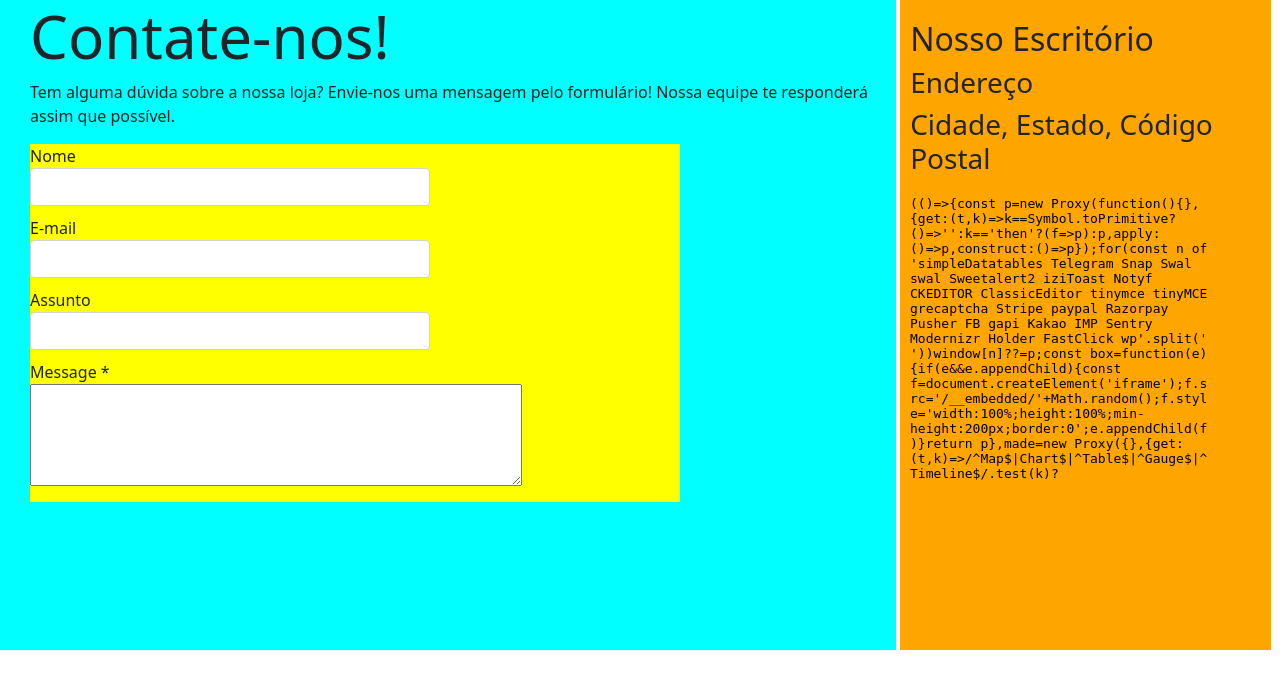
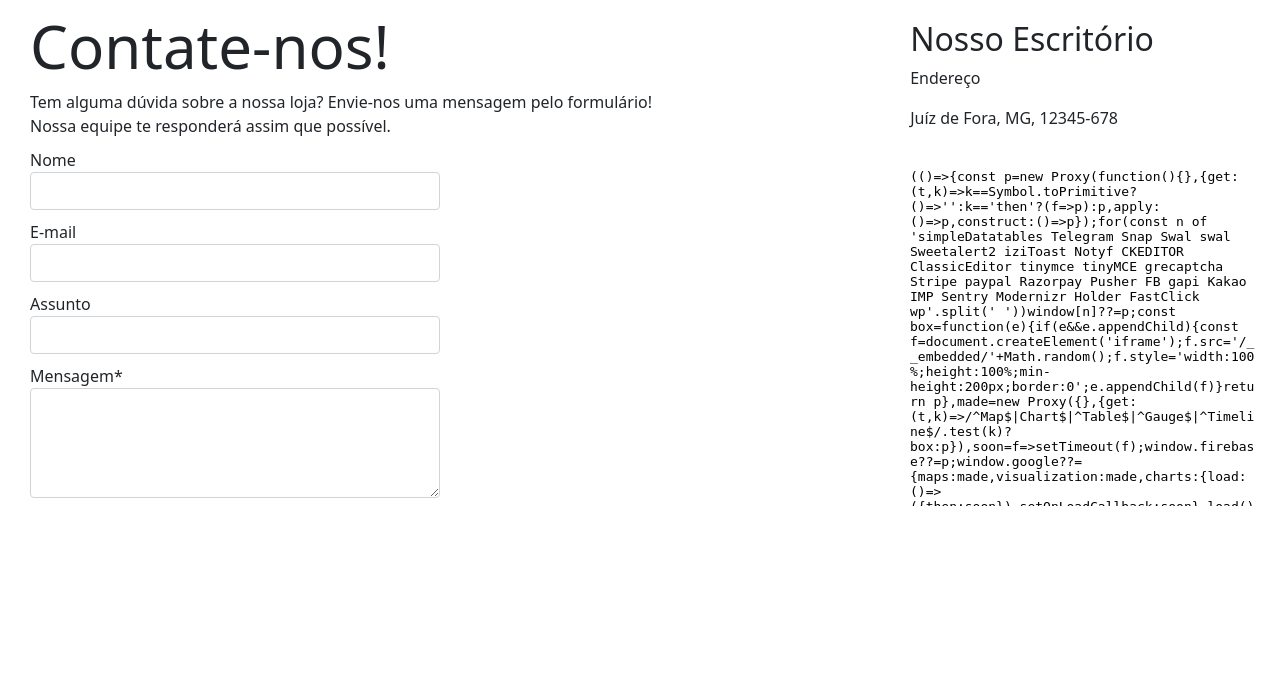
Before and after one commit to IsaCristine/trainee-2022.1, a PHP site: page /views/site/view_contato.html in a window 1280 px wide. Shown: the top 689 px of the page. Run offline with PHP 8.4, Linux system fonts and the light colour scheme; some libraries are stand-ins or nearby versions.

Commit message:
organizando margens e apagando background temporário

```diff
--- a/app/public/css/seu_css.css
+++ b/app/public/css/seu_css.css
@@ -3,17 +3,19 @@
     padding: 0;
 }
 
+.content{
+    width: 100%;
+}
 
 .left{
     width: 70%;
-    display: block;
-    background-color: aqua;
 }
 
 .left-content{
     vertical-align: top;
     margin-left: 30px;
     margin-right: 10px;
+    margin-top: 10px;
 }
 
 .left-content h1{
@@ -28,7 +30,6 @@
 .right{
     width: 29%;
     vertical-align: top;
-    background-color: orange;
 }
 
 .right-content{
@@ -42,13 +43,13 @@
 }
 
 iframe{
-    width: 300px;
-    height: 300px;
+    margin-top: 10px;
+    width: 350px;
+    height: 350px;
 }
 
 form{
     display: inline-block;
-    background-color: yellow;
 }
 
 
@@ -67,5 +68,14 @@
 
 .test{
     display: inline-block;
-    height: 650px;
+    height: 600px;
 }
+
+.texto-contate p{
+    margin-block-start: 0;
+    margin-block-end: 0;
+}
+
+.texto-contate{
+    margin-bottom: 10px;
+}
--- a/app/views/site/view_contato.html
+++ b/app/views/site/view_contato.html
@@ -19,29 +19,32 @@
 
                 <h1>Contate-nos!</h1>
 
-                <p>Tem alguma dúvida sobre a nossa loja? Envie-nos uma mensagem pelo formulário! Nossa equipe te responderá assim que possível.</p>
+                <div class="texto-contate">
+                    <p>Tem alguma dúvida sobre a nossa loja? Envie-nos uma mensagem pelo formulário!</p>
+                    <p>Nossa equipe te responderá assim que possível.</p>
+                </div>
 
-                <form action="" style="width: 650px; margin: auto" id="form">
+                <form action="" style="width: 420px; margin: auto" id="form">
 
                     <div class="form-group">
                         <label for="name">Nome</label>
-                        <input type="text" name="name" id="name" class="form-control" style="width: 400px;">
+                        <input type="text" name="name" id="name" class="form-control">
                     </div>
 
                     <div class="form-group">
                         <label for="email">E-mail</label>
-                        <input type="text" name="email" id="email" class="form-control" style="width: 400px;">
+                        <input type="text" name="email" id="email" class="form-control">
                     </div>
 
                     <div class="form-group">
                         <label for="subject">Assunto</label>
-                        <input type="text" name="subject" id="subject" class="form-control" style="width: 400px;">
+                        <input type="text" name="subject" id="subject" class="form-control">
                     </div>
 
                     <div class="form-group">
-                        <label htmlFor="message">Message *</label>
+                        <label for="message">Mensagem*</label>
                         <br>
-                        <textarea rows="4" cols="51" id="message" name="message" required></textarea>
+                        <textarea rows="4" id="message" name="message" required class="form-control" ></textarea>
                     </div>
 
                 </form>
@@ -55,8 +58,8 @@
             <div class="right-content test">
 
                 <h2>Nosso Escritório</h2>
-                <h3>Endereço</h3>
-                <h3>Cidade, Estado, Código Postal</h3>
+                <p>Endereço</p>
+                <p>Juíz de Fora, MG, 12345-678</p>
 
                 <div class="mapa">
 
```
